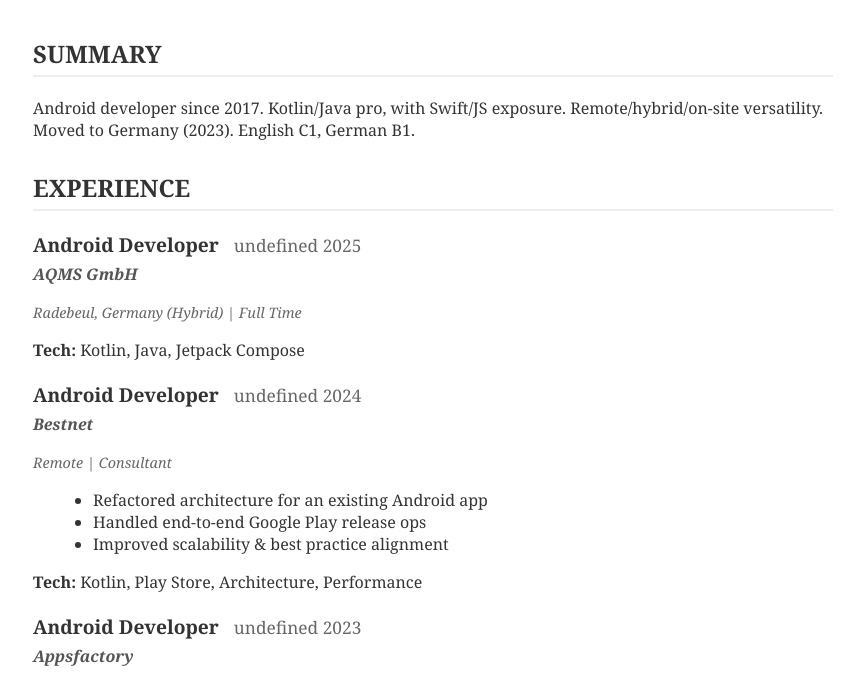
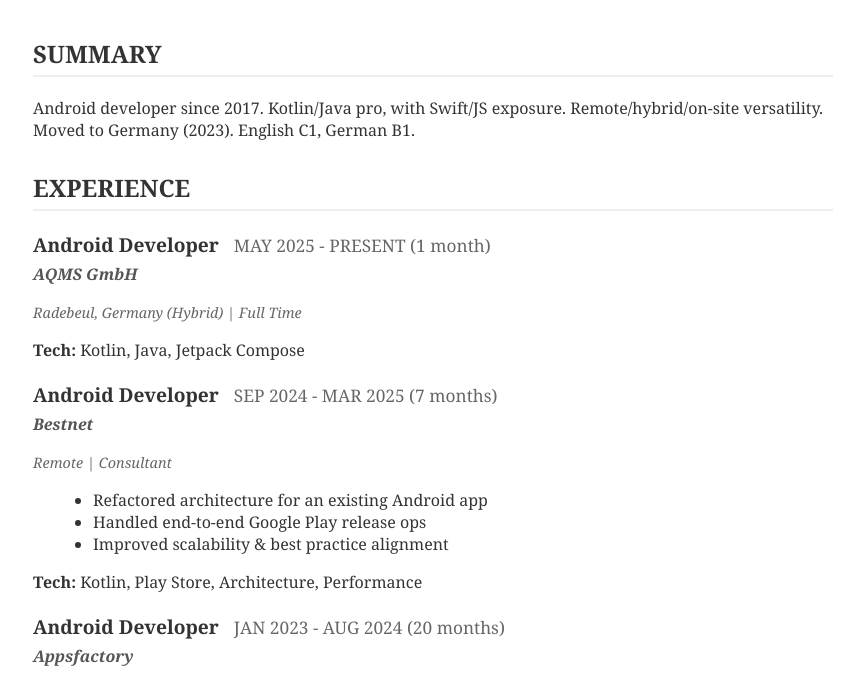
Before and after one commit to LutfiTekin/Resume, a plain HTML site: page docs/index.html in a window 1280 px wide. Shown: the part 100-780 px from the top of the page, without its empty margins (207-1071 px from the left). Drawn offline with Linux system fonts and the light colour scheme; a small style sheet from the web is missing.

Commit message:
update files

```diff
--- a/docs/index.html
+++ b/docs/index.html
@@ -50,7 +50,7 @@
     <div id="tech-stack-categories"></div>
   </section>
   <script>
-    // Utility to format YYYY-MM to MMM YYYY, e.g., "2024-09" → "SEP 2024"
+    // Convert YYYY-MM to MMM YYYY
     function formatDate(ym) {
       const [year, month] = ym.split('-');
       const months = {
@@ -59,91 +59,73 @@
       };
       return `${months[month] || month} ${year}`;
     }
-
-    function formatPeriod(period) {
-      // expects formats like "YYYY-MM to YYYY-MM" or "YYYY-MM"
-      const parts = period.split(/\s*(?:to|–|-+)\s*/);
+    // Compute and format period with duration
+    function computePeriod(period) {
+      const parts = period.split(/\s*(?:to|–)\s*/i);
       if (parts.length === 2) {
-        const start = parts[0];
-        const end = parts[1].toLowerCase() === 'now' ? 'PRESENT' : parts[1];
-        return `${formatDate(start)} - ${end === 'PRESENT' ? 'PRESENT' : formatDate(end)}`;
+        const startYM = parts[0];
+        const endRaw = parts[1].toLowerCase();
+        const [startYear, startMonth] = startYM.split('-').map(Number);
+        let endYear, endMonth, endLabel;
+        if (endRaw === 'now') {
+          const now = new Date();
+          endYear = now.getFullYear();
+          endMonth = now.getMonth() + 1;
+          endLabel = 'PRESENT';
+        } else {
+          [endYear, endMonth] = parts[1].split('-').map(Number);
+          endLabel = formatDate(parts[1]);
+        }
+        const months = (endYear - startYear) * 12 + (endMonth - startMonth) + 1;
+        return `${formatDate(startYM)} - ${endLabel} (${months} month${months>1?'s':''})`;
+      } else {
+        // Single date
+        const [year, month] = parts[0].split('-');
+        return `${formatDate(parts[0])} (1 month)`;
       }
-      return formatDate(parts[0]);
     }
-
-    // Map category keys to FontAwesome classes
-    const iconMap = {
-      android: 'fab fa-android',
-      ios: 'fab fa-apple',
-      backend: 'fas fa-server',
-      frontend: 'fas fa-code',
-      devops: 'fas fa-docker',
-      firebase: 'fas fa-bolt',
-      databases: 'fas fa-database',
-      tools: 'fas fa-tools'
-    };
+    // Icon mapping
+    const iconMap = { android: 'fab fa-android', ios: 'fab fa-apple', backend: 'fas fa-server', frontend: 'fas fa-code', devops: 'fas fa-docker', firebase: 'fas fa-bolt', databases: 'fas fa-database', tools: 'fas fa-tools' };
 
     fetch('./cv.json')
-      .then(response => response.json())
+      .then(res => res.json())
       .then(data => {
-        // Header
         document.getElementById('name').textContent = data.name;
-        const emailLink = document.getElementById('email');
-        emailLink.href = 'mailto:' + data.contact.email;
-        emailLink.textContent = data.contact.email;
+        document.getElementById('email').href = 'mailto:' + data.contact.email;
+        document.getElementById('email').textContent = data.contact.email;
         document.getElementById('linkedin').href = data.contact.linkedin;
         document.getElementById('github').href = data.contact.github;
-
-        // Summary
         document.querySelector('#summary p').textContent = data.summary;
 
-        // Experience
-        const expContainer = document.getElementById('experience-list');
+        const expList = document.getElementById('experience-list');
         data.experience.forEach(exp => {
-          const div = document.createElement('div');
-          div.className = 'experience-item';
-          const formatted = formatPeriod(exp.period);
+          const div = document.createElement('div'); div.className = 'experience-item';
+          const periodText = computePeriod(exp.period);
           let html = `
-            <h3>${exp.title} <span>${formatted}</span></h3>
+            <h3>${exp.title} <span>${periodText}</span></h3>
             <h4 class="company">${exp.company}</h4>
             <p><em>${exp.location} | ${exp.type}</em></p>
           `;
-          if (exp.notes) {
-            html += '<ul class="notes-list">' + exp.notes.map(note => '<li>' + note + '</li>').join('') + '</ul>';
-          }
-          if (exp.stack) {
-            html += '<p><strong>Tech:</strong> ' + exp.stack.join(', ') + '</p>';
-          }
+          if (exp.notes && exp.notes.length) html += '<ul class="notes-list">' + exp.notes.map(n => '<li>' + n + '</li>').join('') + '</ul>';
+          if (exp.stack) html += '<p><strong>Tech:</strong> ' + exp.stack.join(', ') + '</p>';
           div.innerHTML = html;
-          expContainer.appendChild(div);
+          expList.appendChild(div);
         });
 
-        // Languages
         const langList = document.getElementById('languages-list');
-        Object.entries(data.languages).forEach(([lang, level]) => {
-          const li = document.createElement('li');
-          li.textContent = `${lang.charAt(0).toUpperCase() + lang.slice(1)}: ${level}`;
-          langList.appendChild(li);
+        Object.entries(data.languages).forEach(([lang, lvl]) => {
+          const li = document.createElement('li'); li.textContent = `${lang.charAt(0).toUpperCase()+lang.slice(1)}: ${lvl}`; langList.appendChild(li);
         });
 
-        // Tech Stack
-        const techContainer = document.getElementById('tech-stack-categories');
-        Object.entries(data.techStack).forEach(([category, items]) => {
-          const div = document.createElement('div');
-          div.className = 'tech-category';
-          const heading = document.createElement('h4');
-          const iconClass = iconMap[category.toLowerCase()] || 'fas fa-code';
-          heading.innerHTML = `<i class="${iconClass}"></i>${category.charAt(0).toUpperCase() + category.slice(1)}`;
-          const ul = document.createElement('ul');
-          ul.className = 'tech-list';
-          items.forEach(item => {
-            const li = document.createElement('li');
-            li.textContent = item;
-            ul.appendChild(li);
-          });
-          div.appendChild(heading);
-          div.appendChild(ul);
-          techContainer.appendChild(div);
+        const techCont = document.getElementById('tech-stack-categories');
+        Object.entries(data.techStack).forEach(([cat, items]) => {
+          const div = document.createElement('div'); div.className = 'tech-category';
+          const hd = document.createElement('h4');
+          hd.innerHTML = `<i class="${iconMap[cat.toLowerCase()]||'fas fa-code'}"></i>${cat.charAt(0).toUpperCase()+cat.slice(1)}`;
+          const ul = document.createElement('ul'); ul.className='tech-list';
+          items.forEach(it => { const li=document.createElement('li'); li.textContent=it; ul.appendChild(li); });
+          div.appendChild(hd); div.appendChild(ul);
+          techCont.appendChild(div);
         });
       })
       .catch(err => console.error('Error loading CV:', err));
```
